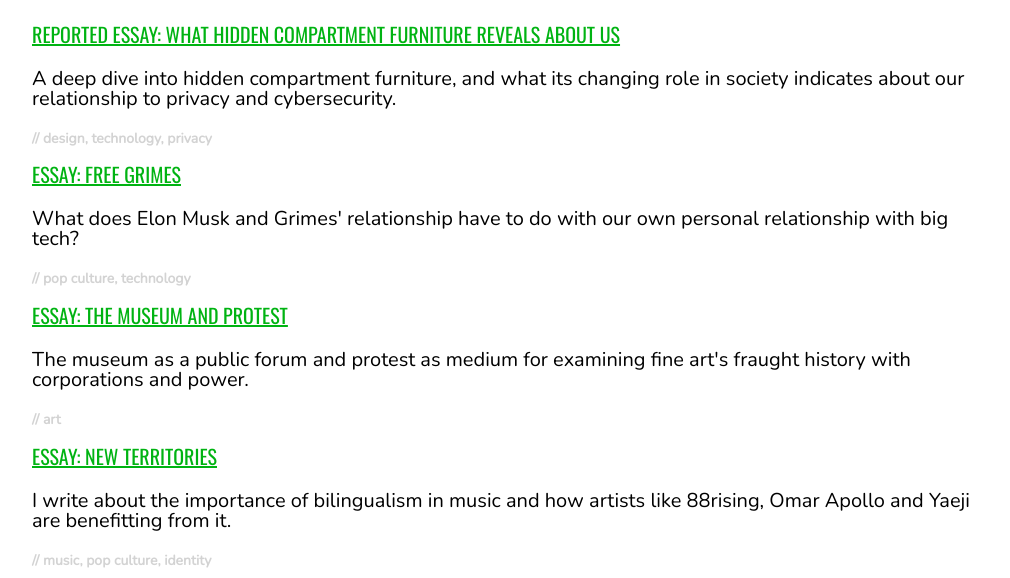
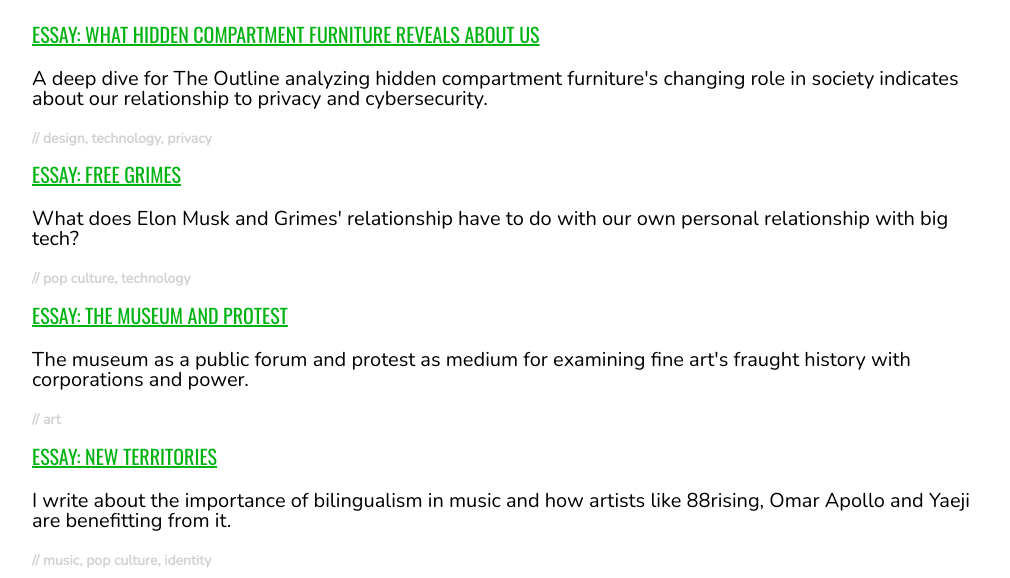
Before and after one commit to isabelgling/isabelling.github.io, a plain HTML site: page writing.html in a window 1280 px wide. Shown: the part 210-788 px from the top of the page, without its empty margins (126-1136 px from the left). Drawn offline with nearby package versions, Linux system fonts and the light colour scheme.

Commit message:
Update writing.html
:)

```diff
--- a/writing.html
+++ b/writing.html
@@ -96,8 +96,8 @@
     </div>
     <div class = "writing">
       <h1>Culture</h1>
-      <a href = "https://theoutline.com/post/8022/hidden-compartment-furniture"> REPORTED ESSAY: What Hidden Compartment Furniture Reveals About Us</a>
-      <p> A deep dive into hidden compartment furniture, and what its changing role in society indicates about our relationship to privacy and cybersecurity.</p>
+      <a href = "https://theoutline.com/post/8022/hidden-compartment-furniture"> ESSAY: What Hidden Compartment Furniture Reveals About Us</a>
+      <p> A deep dive for The Outline analyzing hidden compartment furniture's changing role in society indicates about our relationship to privacy and cybersecurity.</p>
       <h2> // design, technology, privacy </h2>
       <a href ="https://cornellsun.com/2018/09/11/ling-free-grimes/">ESSAY: FREE GRIMES</a>
       <p>What does Elon Musk and Grimes' relationship have to do with our own personal relationship with big tech? </p>
```
